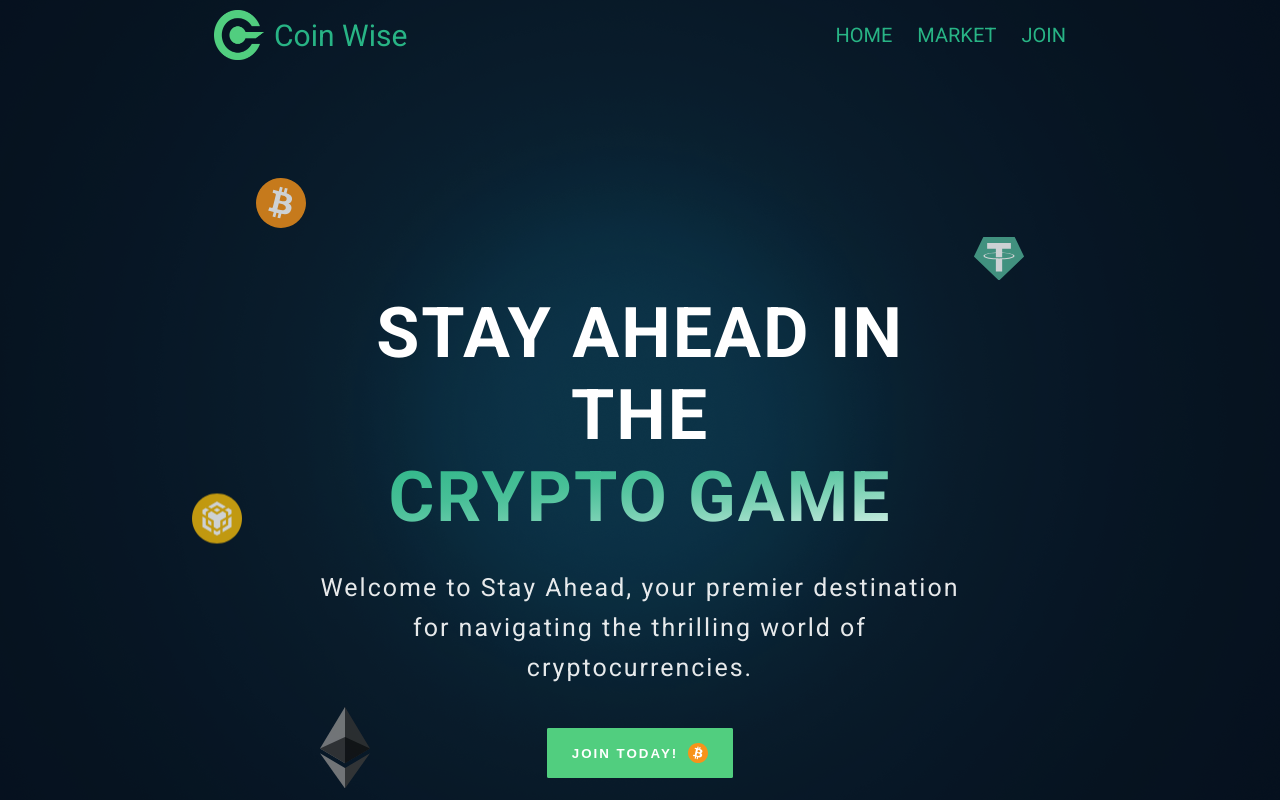
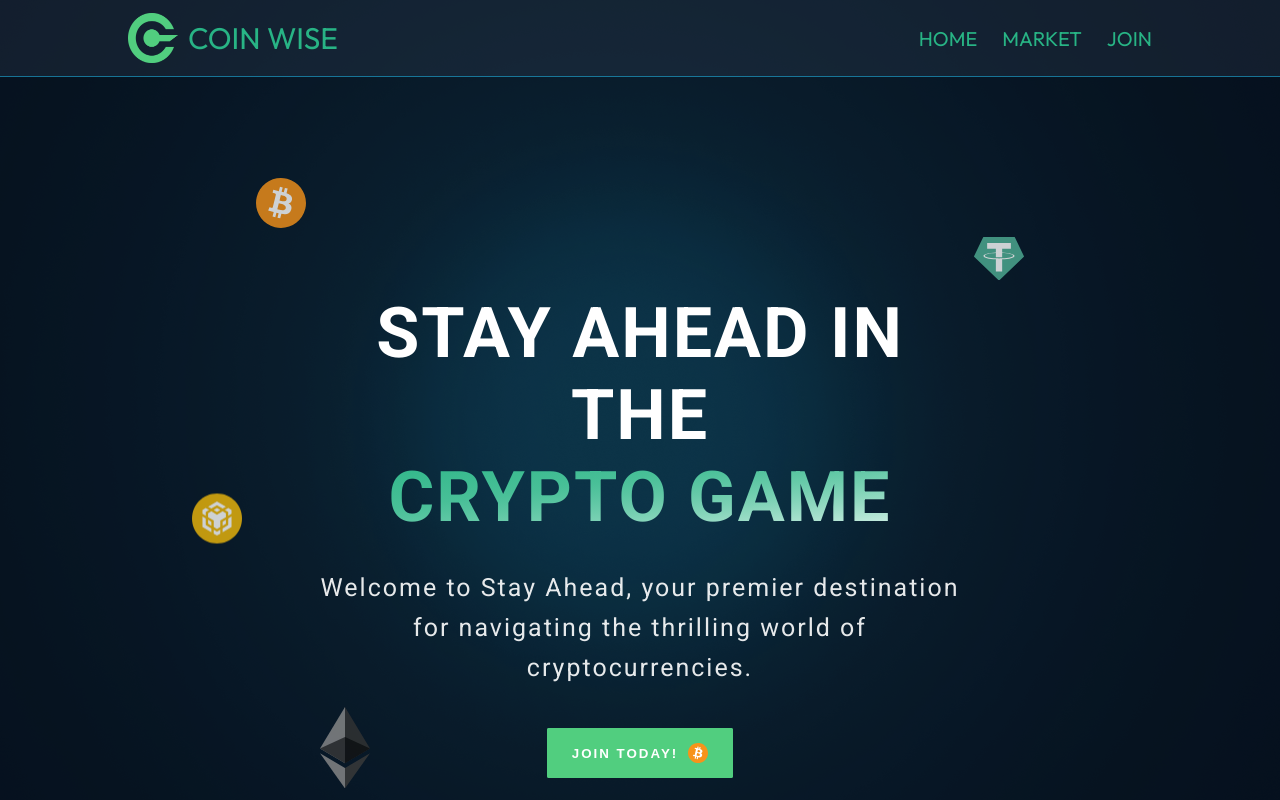
Before and after one commit to Asad-Ali09/Inventory-Managment-System, a React (Create React App) app: page / in a window 1280 px wide. Shown: the top 800 px of the page. Built offline with nearby package versions, Linux system fonts and the light colour scheme; no server answers.

Commit message:
updated header styling

```diff
--- a/src/components/Header.jsx
+++ b/src/components/Header.jsx
@@ -1,6 +1,6 @@
 import React from "react";
 import logo from "../assets/logo-light.png";
-import { Link, useNavigate } from "react-router-dom";
+import { Link, useNavigate, NavLink } from "react-router-dom";
 
 const Header = () => {
   const navigate = useNavigate();
@@ -8,6 +8,7 @@ const Header = () => {
   return (
     <>
       <header className="header">
+        <div className="header__content">
           <div className="header__logo-box" onClick={() => navigate("/")}>
             <img src={logo} alt="Logo" className="header__logo" />
 
@@ -27,6 +28,7 @@ const Header = () => {
               </li>
             </ul>
           </nav>
+        </div>
       </header>
     </>
   );
--- a/src/sass/components/_header.scss
+++ b/src/sass/components/_header.scss
@@ -1,11 +1,20 @@
 .header {
+  width: 100%;
   position: fixed;
-  padding: 1rem 0;
+  padding: 1.3rem 0;
   top: 0;
-  width: 100%;
-  @include d-flex;
-  justify-content: space-around;
+  left: 50%;
+  transform: translateX(-50%);
+  background-color: rgba($color-card-bg, $color-card-bg-opacity);
+  border-bottom: 1px solid rgba($color-border, $color-border-opacity);
   z-index: 1;
+  font-family: $font-secondary;
+  &__content {
+    @include d-flex;
+    justify-content: space-between;
+    width: 80%;
+    margin-inline: auto;
+  }
 
   &__logo-box {
     @include d-flex;
@@ -20,6 +29,7 @@
     &--text {
       font-size: 3rem;
       color: $color-primary-dark;
+      text-transform: uppercase;
     }
   }
 }
```
Lines whose indentation alone changed are shown as unchanged.
